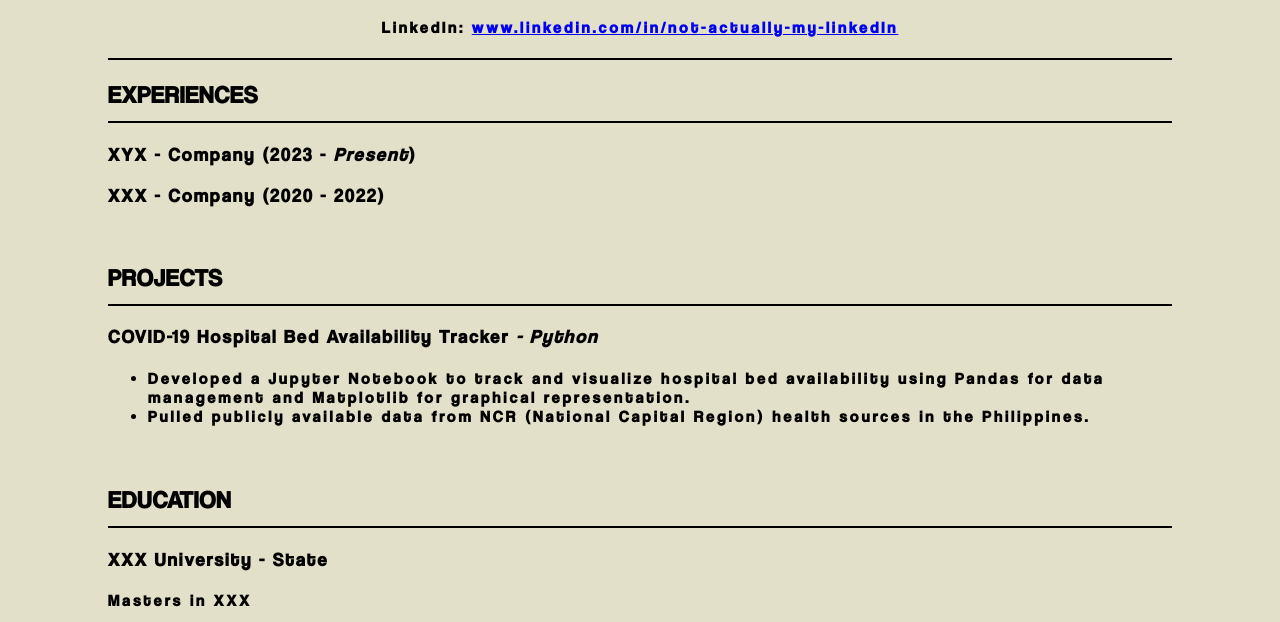
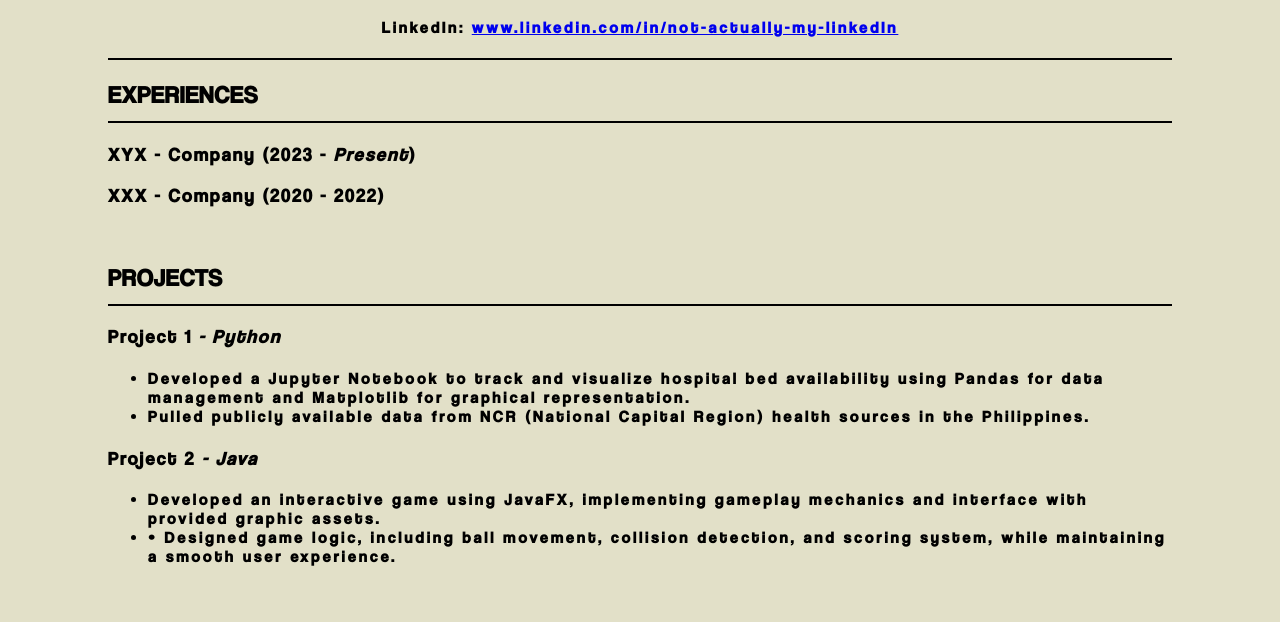
Before and after one commit to zaveus/zaveus.github.io, a plain HTML site: page myResume.html in a window 1280 px wide. Shown: the part 142-764 px from the top of the page. Drawn offline with Linux system fonts and the light colour scheme.

Commit message:
Update myResume.html

```diff
--- a/myResume.html
+++ b/myResume.html
@@ -28,12 +28,22 @@
             PROJECTS
             <hr color="black">
         </h2>
-        <h3>COVID-19 Hospital Bed Availability Tracker <i>- Python</i></h3>
+        <h3>Project 1 <i>- Python</i></h3>
 
         <h4>
             <ul>
                 <li>Developed a Jupyter Notebook to track and visualize hospital bed availability using Pandas for data management and Matplotlib for graphical representation.</li>
                 <li>Pulled publicly available data from NCR (National Capital Region) health sources in the Philippines.</li>
+
+            </ul>
+        </h4>
+
+        <h3>Project 2 <i>- Java</i></h3>
+
+        <h4>
+            <ul>
+                <li>Developed an interactive game using JavaFX, implementing gameplay mechanics and interface with provided graphic assets.</li>
+                <li>•	Designed game logic, including ball movement, collision detection, and scoring system, while maintaining a smooth user experience.</li>
 
             </ul>
         </h4>
```
